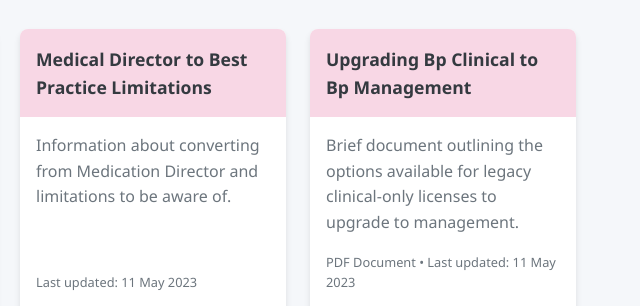
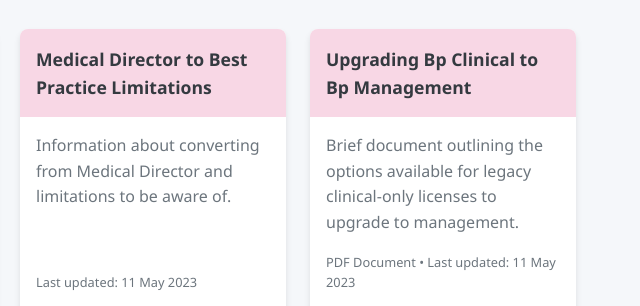
Before and after one commit to hostmateio/kb-poc-luke, a plain HTML site: page index.html in a window 1280 px wide. Shown: the part 2861-3167 px from the top of the page, 632-1272 px from the left. Drawn offline with Linux system fonts and the light colour scheme.

Commit message:
Update index.html

```diff
--- a/index.html
+++ b/index.html
@@ -714,7 +714,7 @@
                 <div class="resource-card">
                     <div class="resource-card-header">Medical Director to Best Practice Limitations</div>
                     <div class="resource-card-body">
-                        <p class="resource-description">Information about converting from Medication Director and limitations to be aware of.</p>
+                        <p class="resource-description">Information about converting from Medical Director and limitations to be aware of.</p>
                         <div class="resource-meta">Last updated: 11 May 2023</div>
                         <a href="#" class="resource-button">View Document →</a>
                     </div>
@@ -849,8 +849,7 @@
                     // Add active class to clicked button
                     this.classList.add('active');
 
-                    // In a real implementation, you would filter the resources here
-                    // For demo purposes, we're just toggling the active state
+
                 });
             });
         });
```
